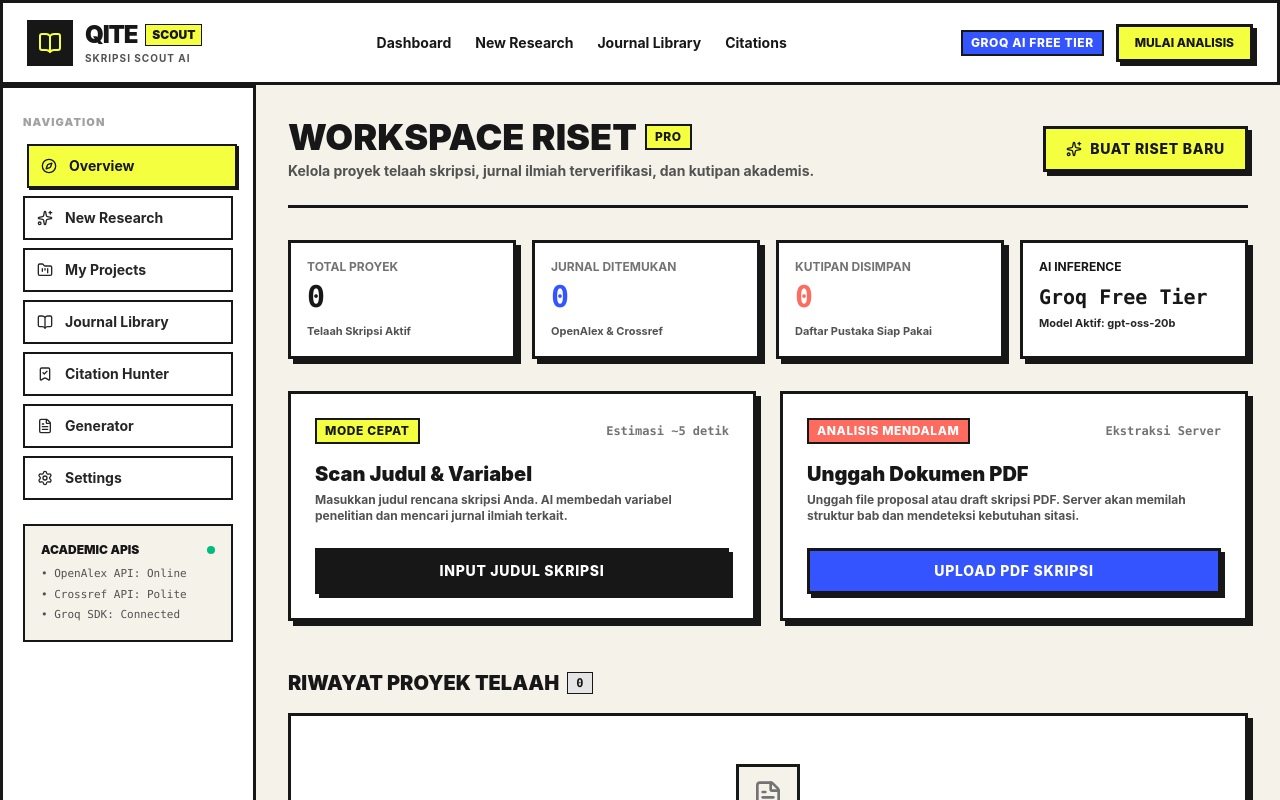
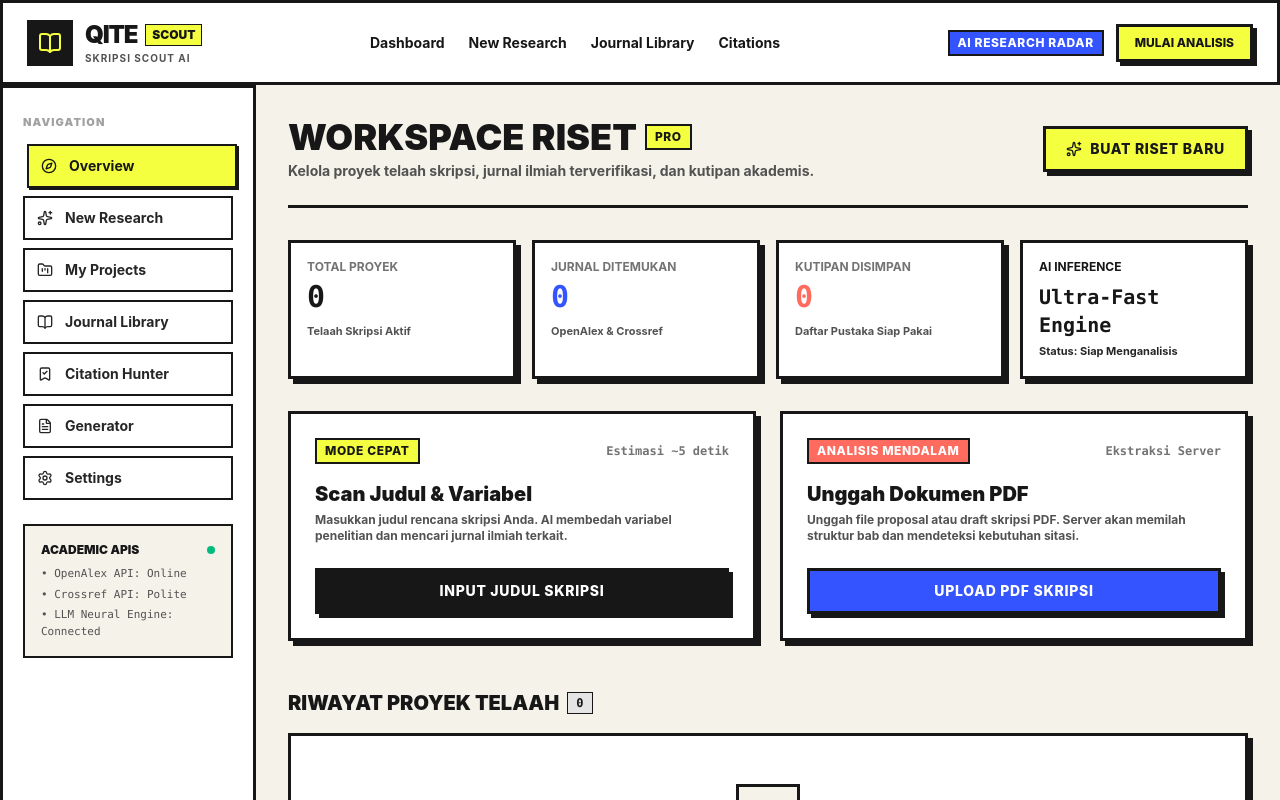
Before and after one commit to RiskiWahyuSaputra/qite, a Next.js app: page /dashboard in a window 1280 px wide. Shown: the top 800 px of the page. Built offline with nearby package versions, Linux system fonts and the light colour scheme.

Commit message:
refactor(copy): remove provider branding and replace with neutral AI inference labels

```diff
--- a/src/app/dashboard/page.tsx
+++ b/src/app/dashboard/page.tsx
@@ -90,8 +90,8 @@ export default function DashboardPage() {
 
             <BrutalCard className="p-4 bg-[#F4FF3F]">
               <div className="text-xs font-bold text-[#171717] uppercase">AI Inference</div>
-              <div className="text-xl font-black font-mono mt-2">Groq Free Tier</div>
-              <div className="text-[11px] font-bold text-neutral-800 mt-1">Model Aktif: gpt-oss-20b</div>
+              <div className="text-xl font-black font-mono mt-2">Ultra-Fast Engine</div>
+              <div className="text-[11px] font-bold text-neutral-800 mt-1">Status: Siap Menganalisis</div>
             </BrutalCard>
           </div>
 
--- a/src/app/page.tsx
+++ b/src/app/page.tsx
@@ -67,7 +67,7 @@ export default function LandingPage() {
               </div>
               <div>
                 <div className="text-2xl font-black font-mono">0 Rupiah</div>
-                <div className="text-xs font-bold text-neutral-700 uppercase">Groq Free Tier Compatible</div>
+                <div className="text-xs font-bold text-neutral-700 uppercase">Gratis &amp; Terbuka untuk Mahasiswa</div>
               </div>
               <div>
                 <div className="text-2xl font-black font-mono">APA & IEEE</div>
@@ -180,7 +180,7 @@ export default function LandingPage() {
                 </li>
                 <li className="flex items-center gap-2">
                   <CheckCircle2 className="w-4 h-4 text-emerald-600" />
-                  Chunking cerdas hemat kuota token Groq
+                  Chunking cerdas efisiensi pemrosesan
                 </li>
                 <li className="flex items-center gap-2">
                   <CheckCircle2 className="w-4 h-4 text-emerald-600" />
--- a/src/app/research/new/page.tsx
+++ b/src/app/research/new/page.tsx
@@ -38,7 +38,7 @@ function NewResearchForm() {
 
   const stepsList = [
     'Document Parsing',
-    'AI Analysis (Groq)',
+    'AI Research Analysis',
     'Academic Search (OpenAlex/Crossref)',
     'Citation Matching',
     'Results Ready',
@@ -337,7 +337,7 @@ function NewResearchForm() {
 
             <div className="p-4 bg-neutral-100 brutal-border-sm text-xs font-bold text-neutral-700 space-y-1">
               <div>• Server mengekstrak teks asli (Judul, Rumusan, dan Metodologi).</div>
-              <div>• Teks di-chunk secara cerdas agar tidak melebihi batas kuota token Groq.</div>
+              <div>• Teks di-chunk secara cerdas agar efisien dan cepat diproses AI.</div>
               <div>• Dokumen Anda diproses secara privat dan tidak disimpan permanen tanpa izin.</div>
             </div>
 
@@ -383,7 +383,7 @@ export default function NewResearchPage() {
               <h1 className="text-3xl md:text-4xl font-black text-[#171717]">
                 NEW RESEARCH SCOUT
               </h1>
-              <BrutalBadge variant="yellow">GROQ INFERENCE</BrutalBadge>
+              <BrutalBadge variant="yellow">INTELLIGENT INFERENCE</BrutalBadge>
             </div>
             <p className="text-sm font-bold text-neutral-600 mt-1">
               Pilih metode pemindaian untuk menemukan referensi akademis dan menyusun daftar pustaka.
--- a/src/app/settings/page.tsx
+++ b/src/app/settings/page.tsx
@@ -32,7 +32,7 @@ export default function SettingsPage() {
               <BrutalBadge variant="yellow">CONFIG</BrutalBadge>
             </div>
             <p className="text-sm font-bold text-neutral-600 mt-1">
-              Informasi environment, model AI Groq, kuota Free Tier, dan manajemen penyimpanan.
+              Informasi arsitektur sistem, model AI aktif, kuota inferensi, dan manajemen penyimpanan.
             </p>
           </div>
 
@@ -46,9 +46,9 @@ export default function SettingsPage() {
 
               <div className="space-y-3 text-xs font-mono">
                 <div className="flex justify-between items-center p-2.5 bg-[#F5F2EA] brutal-border-sm">
-                  <span className="font-bold">Groq Inference Engine:</span>
+                  <span className="font-bold">AI Inference Engine:</span>
                   <span className="font-black bg-emerald-100 text-emerald-900 px-2 py-0.5 border border-emerald-800">
-                    Aktif (Free Tier)
+                    Online &amp; Active
                   </span>
                 </div>
 
--- a/src/components/layout/index.tsx
+++ b/src/components/layout/index.tsx
@@ -40,7 +40,7 @@ export const Navbar = () => {
 
         <div className="flex items-center gap-3">
           <BrutalBadge variant="blue" className="hidden sm:inline-flex">
-            GROQ AI FREE TIER
+            AI RESEARCH RADAR
           </BrutalBadge>
           <Link
             href="/research/new"
@@ -102,7 +102,7 @@ export const Sidebar = () => {
           <div className="text-[11px] space-y-1 font-mono text-neutral-600">
             <div>• OpenAlex API: Online</div>
             <div>• Crossref API: Polite</div>
-            <div>• Groq SDK: Connected</div>
+            <div>• LLM Neural Engine: Connected</div>
           </div>
         </div>
       </div>
```
Also changed, not shown: 1 other file (tests, documents, lock files or other folders).
